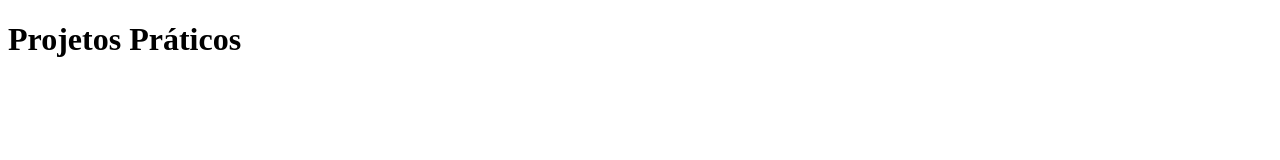
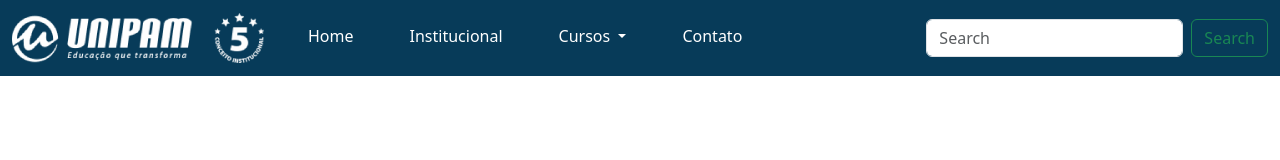
Before and after one commit to Mateusgrr07/projetos_praticos, a plain HTML site: page index.html in a window 1280 px wide. Drawn offline with nearby package versions, Linux system fonts and the light colour scheme.

Commit message:
Fazendo a Home 21/05/2025

```diff
--- a/index.html
+++ b/index.html
@@ -1,11 +1,61 @@
 <!DOCTYPE html>
 <html lang="pt-br">
+
 <head>
     <meta charset="UTF-8">
     <meta name="viewport" content="width=device-width, initial-scale=1.0">
-    <title>PROJETO</title>
+    <title>Site Cursos</title>
+    <link rel="stylesheet" href="style.css">
+    <link href="https://cdn.jsdelivr.net/npm/bootstrap@5.3.6/dist/css/bootstrap.min.css" rel="stylesheet"
+        integrity="sha384-4Q6Gf2aSP4eDXB8Miphtr37CMZZQ5oXLH2yaXMJ2w8e2ZtHTl7GptT4jmndRuHDT" crossorigin="anonymous">
+    <link rel="stylesheet" href="https://cdn.jsdelivr.net/npm/bootstrap-icons@1.13.1/font/bootstrap-icons.min.css">
 </head>
+
 <body>
-    <h1>Projetos Práticos</h1>
+    <header>
+        <nav class="navbar navbar-expand-lg bg-menu">
+            <div class="container-fluid">
+                <a class="navbar-brand" href="#"><img src="img/logo.jpg" alt="logo"></a>
+                <button class="navbar-toggler" type="button" data-bs-toggle="collapse"
+                    data-bs-target="#navbarSupportedContent" aria-controls="navbarSupportedContent"
+                    aria-expanded="false" aria-label="Toggle navigation">
+                    <span class="navbar-toggler-icon"></span>
+                </button>
+                <div class="collapse navbar-collapse" id="navbarSupportedContent">
+                    <ul class="navbar-nav me-auto mb-2 mb-lg-0">
+                        <li class="nav-item">
+                            <a class="nav-link" aria-current="page" href="#">Home</a>
+                        </li>
+                        <li class="nav-item">
+                            <a class="nav-link" href="#">Institucional</a>
+                        </li>
+                        <li class="nav-item dropdown">
+                            <a class="nav-link dropdown-toggle" href="#" role="button" data-bs-toggle="dropdown"
+                                aria-expanded="false">
+                                Cursos
+                            </a>
+                            <ul class="dropdown-menu">
+                                <li><a class="dropdown-item" href="#">Administração</a></li>
+                                <li><a class="dropdown-item" href="#">Direito</a></li>
+                                <li><a class="dropdown-item" href="#">Sistemas de Informação</a></li>
+                            </ul>
+                        </li>
+                        <li class="nav-item">
+                            <a class="nav-link disabled" aria-disabled="true">Contato</a>
+                        </li>
+                    </ul>
+                    <form class="d-flex" role="search">
+                        <input class="form-control me-2" type="search" placeholder="Search" aria-label="Search" />
+                        <button class="btn btn-outline-success" type="submit">Search</button>
+                    </form>
+                </div>
+            </div>
+        </nav>
+    </header>
+
+    <script src="https://cdn.jsdelivr.net/npm/bootstrap@5.3.6/dist/js/bootstrap.bundle.min.js"
+        integrity="sha384-j1CDi7MgGQ12Z7Qab0qlWQ/Qqz24Gc6BM0thvEMVjHnfYGF0rmFCozFSxQBxwHKO" crossorigin="anonymous">
+        </script>
 </body>
+
 </html>
--- /dev/null
+++ b/style.css
@@ -0,0 +1,14 @@
+.bg-menu{
+    background-color: #073b59;
+}
+.navbar-nav li a{
+    color: #FFF !important;
+    border-bottom: 4px solid #073b59;
+}
+.navbar-nav li a:hover{
+    color: #FFF !important;
+    border-bottom: 4px solid #fe5000cc;
+}
+.navbar-nav li{
+    padding: 0 20px;
+}
```
Also changed, not shown: img/logo.jpg (added).
